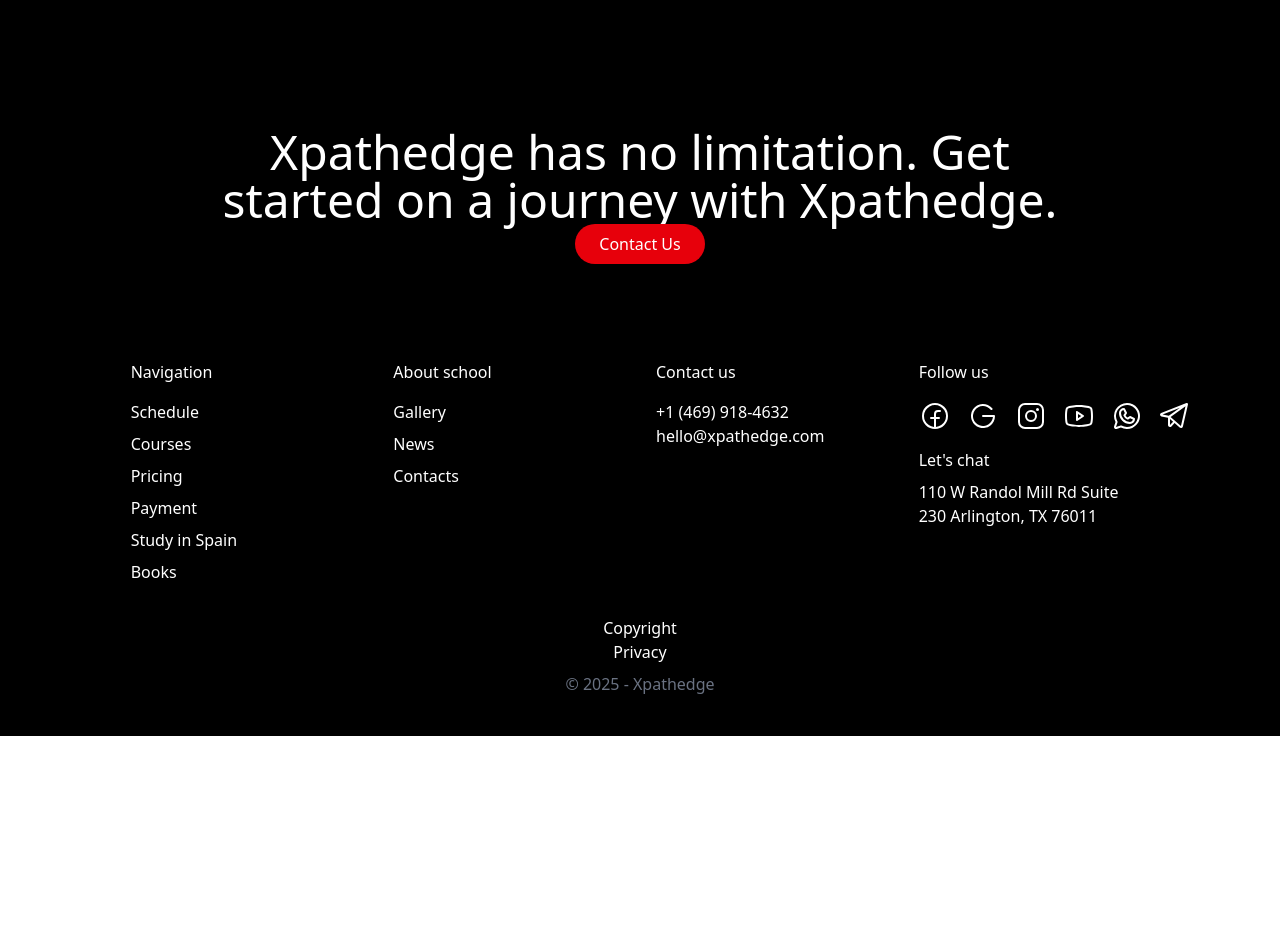
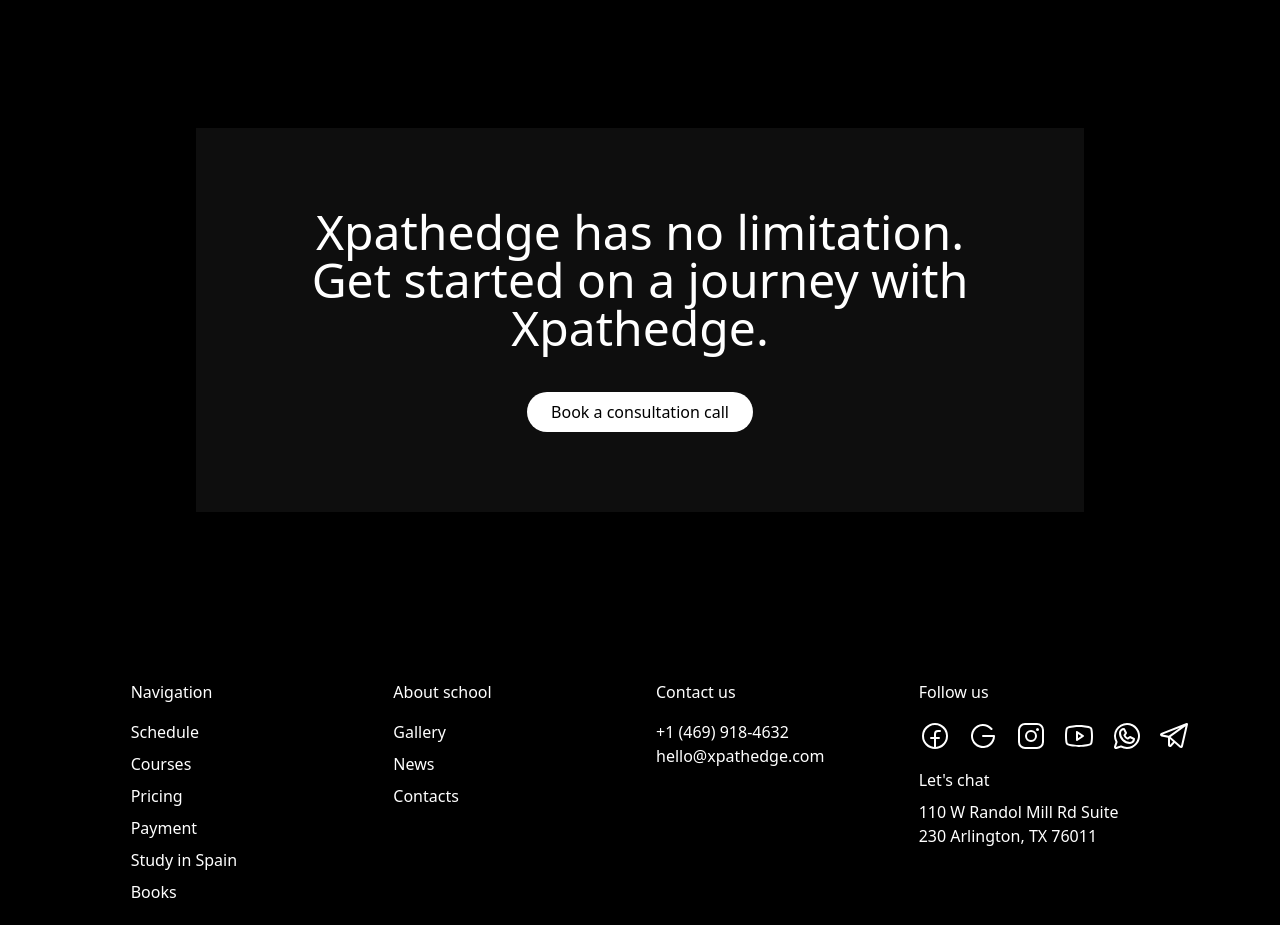
Before and after one commit to xpathedge-project/landing-page, a React (Vite) app: page / in a window 1280 px wide. Shown: the part 4700-5625 px from the top of the page. Before the commit the page ends 5436 px from the top, so only its background shows below. Built offline with nearby package versions, Linux system fonts and the light colour scheme.

Commit message:
CTA structure finish

```diff
--- a/src/components/HomeBody.tsx
+++ b/src/components/HomeBody.tsx
@@ -215,14 +215,14 @@
       </section>
 
       {/* CTA */}
-      <section className="mt-32 text-center">
-        <div className="w-5/6 mx-auto mb-14">
-          <p className="text-5xl">
+      <section className="mt-32 text-center mb-32">
+        <div className="w-5/6 mx-auto mb-14 bg-[#0E0E0E] p-20">
+          <p className="text-5xl mb-10">
             Xpathedge has no limitation. Get started on a journey with
             Xpathedge.
           </p>
-          <button className="bg-red-600 text-white px-6 py-2 rounded-full hover:bg-red-700 cursor-pointer">
-            Contact Us
+          <button className="bg-white text-black px-6 py-2 rounded-full hover:bg-[#f0f0f0] cursor-pointer">
+            Book a consultation call
           </button>
         </div>
       </section>
```
